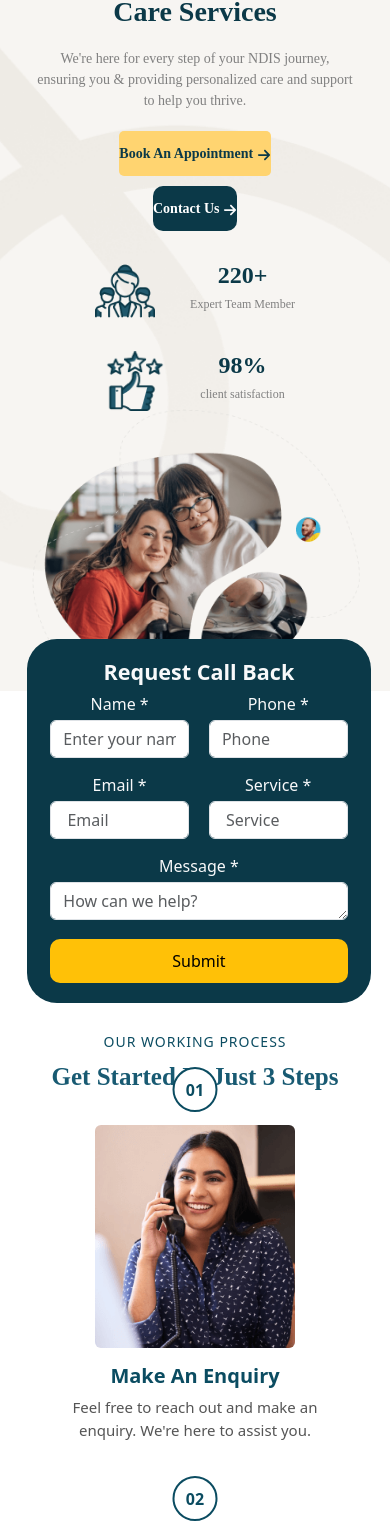
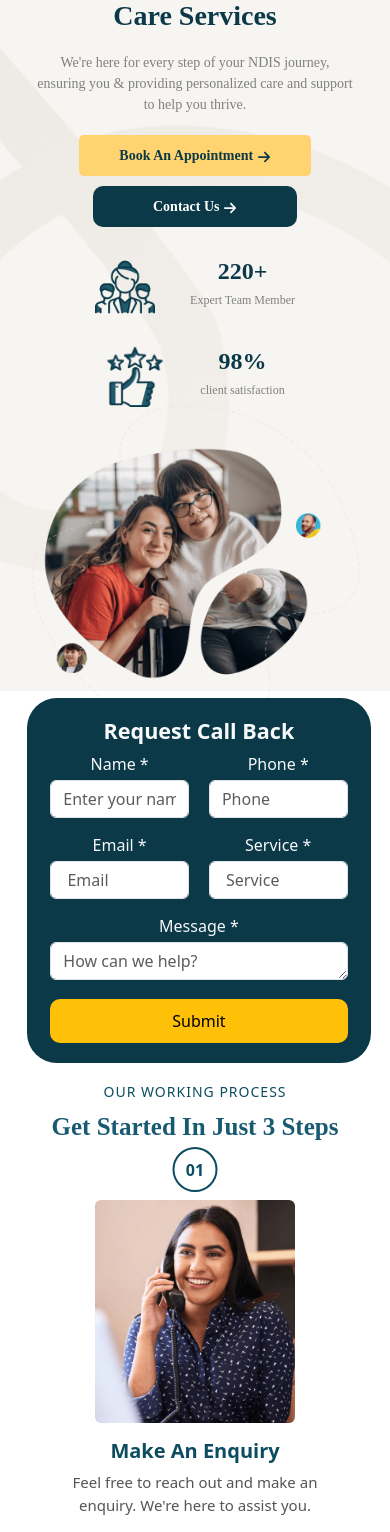
Before and after one commit to Mukesh1346/Adnacare, a Next.js app: page / in a window 390 px wide. Shown: the part 277-1809 px from the top of the page. Built offline with nearby package versions, Linux system fonts and the light colour scheme.

Commit message:
footer links change aging

```diff
--- a/src/app/Components/GetStarted/GetStarted.css
+++ b/src/app/Components/GetStarted/GetStarted.css
@@ -114,6 +114,7 @@
   @media (max-width: 768px) {
     .step-card {
       padding-bottom: 20px;
+      padding-top: 50px;
     }
 
 .three-steps{
@@ -132,7 +133,7 @@
   font-weight: 600;
   font-size: 16px;
   position: absolute;
-  top: -33px;
+  top: -3px;
   left: 50%;
   transform: translateX(-50%);
 }
@@ -169,7 +170,7 @@
 }
 
 .GetStartedContainer{
-  margin-top: 80px !important;
+  margin-top: 130px !important;
 }
 
 .GetStartedMainSection{
--- a/src/app/Components/HeroSection/HeroSection.css
+++ b/src/app/Components/HeroSection/HeroSection.css
@@ -191,7 +191,7 @@
         padding: 20px;
         position: absolute;
         width: 88%;
-        bottom: -37%;
+        bottom: -44%;
         right: 5%;
         border-radius: 30px;
     }
@@ -249,8 +249,12 @@
     .BookBtn, .AboutBtn {
         width: 100%;
         max-width: 250px;
-        padding: 12px 0;
+
         font-size: 14px;
+    }
+
+    .BookBtn .AboutBtn{
+        padding:12px 18px !important;
     }
 
     .iconSection {
```
